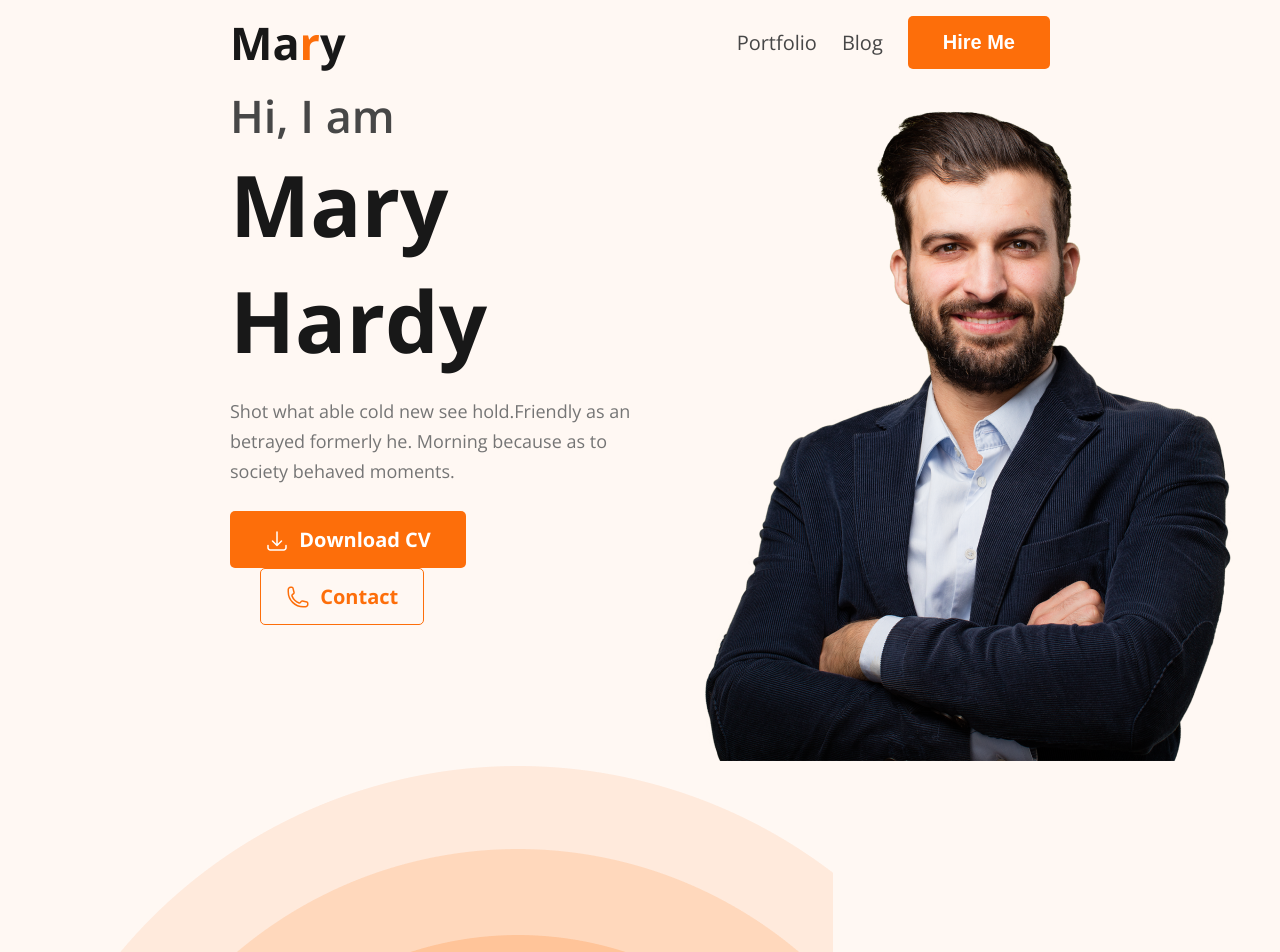
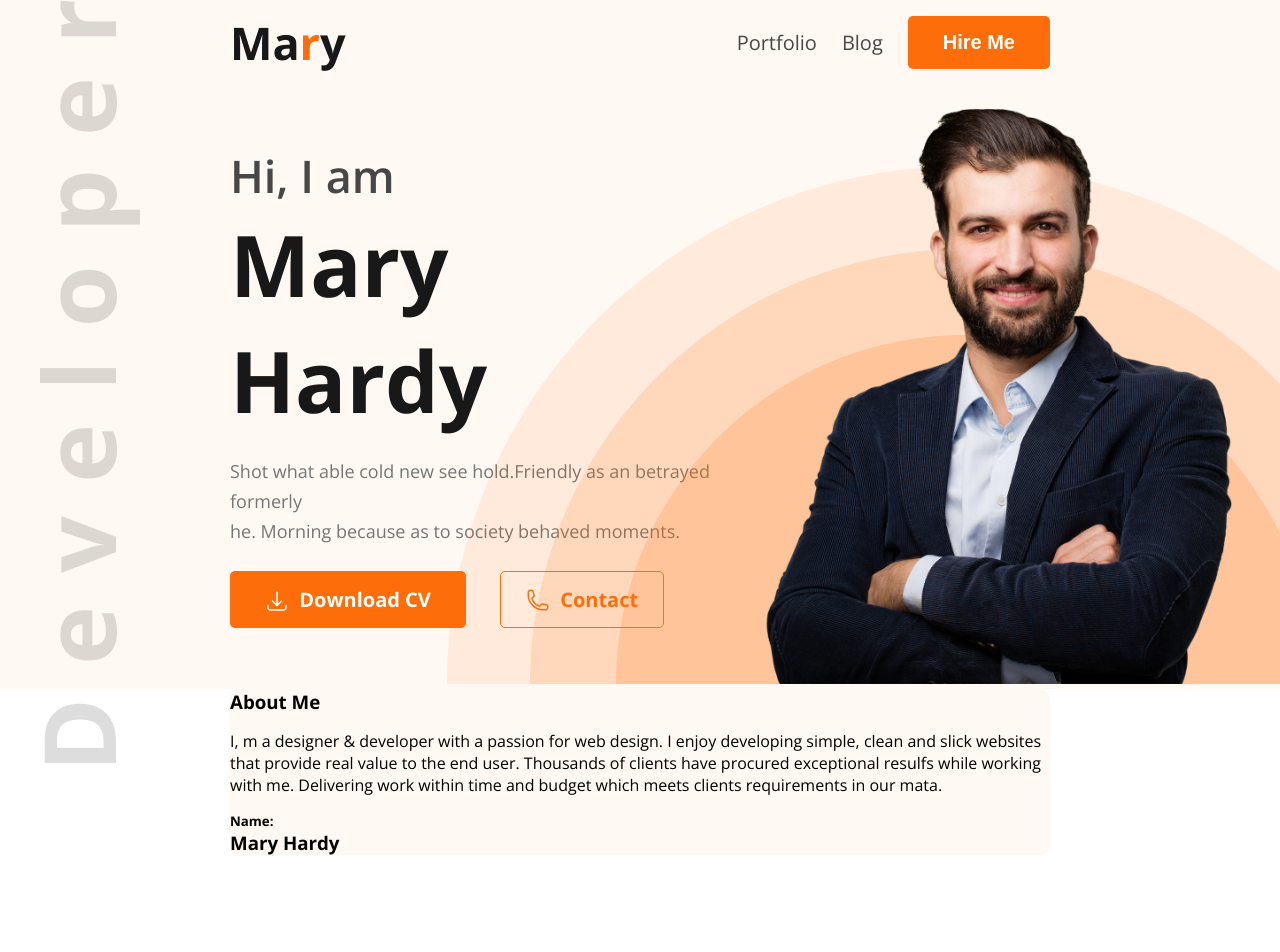
Before and after one commit to rifaj007/Web-Development-portfolio-site, a plain HTML site: page index.html in a window 1280 px wide. Shown: the top 952 px of the page. After the commit the page ends 855 px from the top, so only its background shows below. Drawn offline with nearby package versions, Linux system fonts and the light colour scheme.

Commit message:
about section added

```diff
--- a/index.html
+++ b/index.html
@@ -25,16 +25,23 @@
             <div class="banner-content">
                 <h3 class="banner-content-tittle">Hi, I am</h3>
                 <h1 class="banner-content-name">Mary Hardy</h1>
-                <p class="banner-desc">Shot what able cold new see hold.Friendly as an betrayed formerly he. Morning
+                <p class="banner-desc">Shot what able cold new see hold.Friendly as an betrayed formerly <br> he.
+                    Morning
                     because as to society behaved moments.</p>
 
                 <div class="banner-btn">
-                    <a class="primary-btn" href="#"><svg xmlns="http://www.w3.org/2000/svg" width="24" height="24" viewBox="0 0 24 24" fill="none">
-                        <path d="M3 16.5V18.75C3 19.3467 3.23705 19.919 3.65901 20.341C4.08097 20.7629 4.65326 21 5.25 21H18.75C19.3467 21 19.919 20.7629 20.341 20.341C20.7629 19.919 21 19.3467 21 18.75V16.5M16.5 12L12 16.5M12 16.5L7.5 12M12 16.5V3" stroke="white" stroke-width="1.5" stroke-linecap="round" stroke-linejoin="round"/>
-                      </svg> Download CV</a>
-                <a class="banner-trans-btn" href="#"><svg xmlns="http://www.w3.org/2000/svg" width="24" height="24" viewBox="0 0 24 24" fill="none">
-                    <path d="M2.25 6.75C2.25 15.034 8.966 21.75 17.25 21.75H19.5C20.0967 21.75 20.669 21.5129 21.091 21.091C21.5129 20.669 21.75 20.0967 21.75 19.5V18.128C21.75 17.612 21.399 17.162 20.898 17.037L16.475 15.931C16.035 15.821 15.573 15.986 15.302 16.348L14.332 17.641C14.05 18.017 13.563 18.183 13.122 18.021C11.4849 17.4191 9.99815 16.4686 8.76478 15.2352C7.53141 14.0018 6.58087 12.5151 5.979 10.878C5.817 10.437 5.983 9.95 6.359 9.668L7.652 8.698C8.015 8.427 8.179 7.964 8.069 7.525L6.963 3.102C6.90214 2.85869 6.76172 2.6427 6.56405 2.48834C6.36638 2.33397 6.1228 2.25008 5.872 2.25H4.5C3.90326 2.25 3.33097 2.48705 2.90901 2.90901C2.48705 3.33097 2.25 3.90326 2.25 4.5V6.75Z" stroke="#FD6E0A" stroke-width="1.5" stroke-linecap="round" stroke-linejoin="round"/>
-                  </svg> Contact</a>
+                    <a class="primary-btn" href="#"><svg xmlns="http://www.w3.org/2000/svg" width="24" height="24"
+                            viewBox="0 0 24 24" fill="none">
+                            <path
+                                d="M3 16.5V18.75C3 19.3467 3.23705 19.919 3.65901 20.341C4.08097 20.7629 4.65326 21 5.25 21H18.75C19.3467 21 19.919 20.7629 20.341 20.341C20.7629 19.919 21 19.3467 21 18.75V16.5M16.5 12L12 16.5M12 16.5L7.5 12M12 16.5V3"
+                                stroke="white" stroke-width="1.5" stroke-linecap="round" stroke-linejoin="round" />
+                        </svg> Download CV</a>
+                    <a class="banner-trans-btn" href="#"><svg xmlns="http://www.w3.org/2000/svg" width="24" height="24"
+                            viewBox="0 0 24 24" fill="none">
+                            <path
+                                d="M2.25 6.75C2.25 15.034 8.966 21.75 17.25 21.75H19.5C20.0967 21.75 20.669 21.5129 21.091 21.091C21.5129 20.669 21.75 20.0967 21.75 19.5V18.128C21.75 17.612 21.399 17.162 20.898 17.037L16.475 15.931C16.035 15.821 15.573 15.986 15.302 16.348L14.332 17.641C14.05 18.017 13.563 18.183 13.122 18.021C11.4849 17.4191 9.99815 16.4686 8.76478 15.2352C7.53141 14.0018 6.58087 12.5151 5.979 10.878C5.817 10.437 5.983 9.95 6.359 9.668L7.652 8.698C8.015 8.427 8.179 7.964 8.069 7.525L6.963 3.102C6.90214 2.85869 6.76172 2.6427 6.56405 2.48834C6.36638 2.33397 6.1228 2.25008 5.872 2.25H4.5C3.90326 2.25 3.33097 2.48705 2.90901 2.90901C2.48705 3.33097 2.25 3.90326 2.25 4.5V6.75Z"
+                                stroke="#FD6E0A" stroke-width="1.5" stroke-linecap="round" stroke-linejoin="round" />
+                        </svg> Contact</a>
                 </div>
             </div>
             <div class="banner-thumb">
@@ -51,7 +58,21 @@
         </div>
     </header>
 
-    <main></main>
+    <main>
+        <section class="about-section">
+            <h3 class="section-tittle">About Me</h3>
+
+            <p class="about-description">I, m a designer & developer with a passion for web design. I enjoy developing
+                simple, clean and slick websites that provide real value to the end user. Thousands of clients have
+                procured exceptional resulfs while working with me. Delivering work within time and budget which meets
+                clients requirements in our mata.</p>
+
+            <div class="about-wrapper">
+                <h5 class="about-tittle">Name:</h5>
+                <h3 class="about-tittle-text">Mary Hardy </h3>
+            </div>
+        </section>
+    </main>
     <footer></footer>
 
 </body>
--- a/styles/style.css
+++ b/styles/style.css
@@ -2,12 +2,18 @@
 
 @import url('https://fonts.googleapis.com/css2?family=Open+Sans:wght@400;500;600;700&display=swap');
 
+/* universal style */
 
-/* common style */
 body {
     margin: 0;
     font-family: 'Open Sans', sans-serif;
 }
+
+main{
+    padding: 0 230px;
+}
+
+/* common style */
 
 a {
     text-decoration: none;
@@ -42,6 +48,7 @@ h1, h2, h3, h4, h5, h6 {
 
 .header-section {
 	background: #FFF8F3;
+	position: relative;
 }
 
 /* nav style */
@@ -84,6 +91,7 @@ h1, h2, h3, h4, h5, h6 {
     padding-right: 40px;
     display: flex;
     justify-content: space-between;
+    align-items: center;
 }
 
 .banner-content-tittle {
@@ -125,3 +133,31 @@ h1, h2, h3, h4, h5, h6 {
 	margin-bottom: -5px;
 	margin-right: 5px;
 }
+
+.banner-thumb {
+    position: relative;
+    z-index: 111;
+}
+
+.banner-thumb img {
+    width: 100%;
+}
+
+.man-back-bg {
+	position: absolute;
+	right: 0;
+	bottom: 0;
+}
+
+.side-bg {
+	position: absolute;
+	left: 40px;
+	top: 0;
+}
+
+/* about section style */
+
+.about-section {
+	border-radius: 10px;
+	background: #FFF8F3;
+}
```
